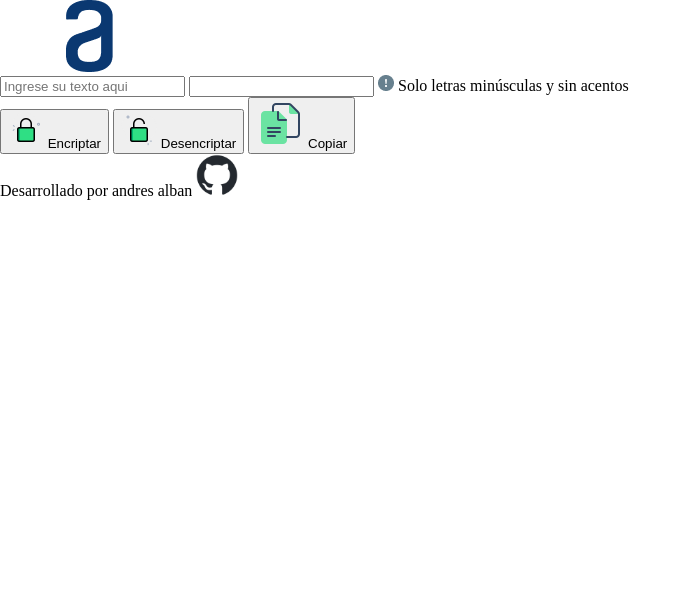
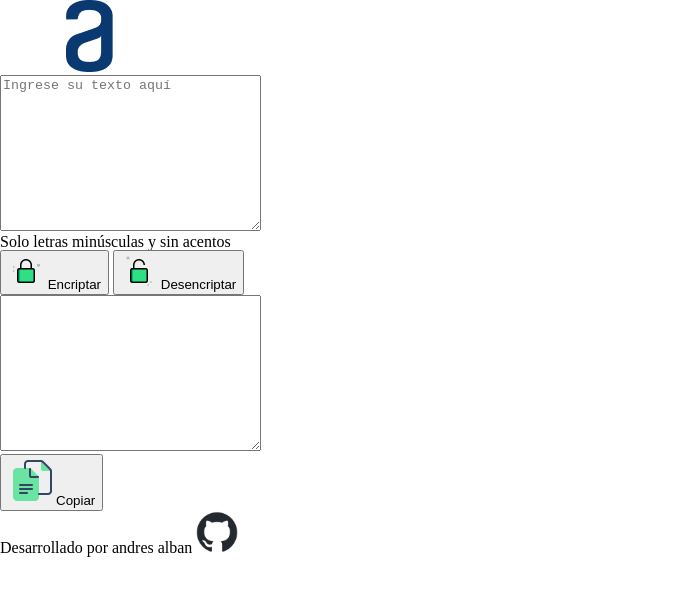
Before and after one commit to andresalban/EncriptadorDeTexto, a plain HTML site: page index.html in a window 1280 px wide. Shown: the whole page, without its empty margins (0-691 px from the left). Drawn offline with Linux system fonts and the light colour scheme.

Commit message:
index.html actualizado

```diff
--- a/index.html
+++ b/index.html
@@ -13,30 +13,32 @@
     <header>
         <img src="img/Logo.png" alt="logo Alura">
     </header>
-
     <main>
-        <form>
-            <div class="campoTexto">
-                <input type="text" name="" id="" placeholder="Ingrese su texto aqui">
-                <input type="text" name="" id="">
-                <label for=""> <img src="img/bi_exclamation-circle-fill.png" alt=""> Solo letras minúsculas y sin   acentos      </div>
-            </label>
+        <section>
+            <textarea class="text-area" cols="30" rows="10" placeholder="Ingrese su texto aquí"></textarea>
+            <div>
+                <label class="informacion">Solo letras minúsculas y sin acentos</label>
+            </div>
             <div class="botones">
-                <button type="submit" onclick="encriptar"> <img width="36" height="36" src="img/encriptar.png"
+                <button class="btn-encriptar" type="submit" onclick="encriptar"> <img width="36" height="36" src="img/encriptar.png"
                         alt="encriptar" />
                     Encriptar</button>
-                <button type="submit" onclick="desencriptar"> <img width="36" height="36" src="img/desencriptar.png"
+                <button class="btn-desencriptar" type="submit" onclick="desencriptar"> <img width="36" height="36" src="img/desencriptar.png"
                         alt="Desencriptar" />
                     Desencriptar</button>
-                <button onclick="copiar"> <img src="img/copiar.png" alt="copy" /> Copiar</button>
-
 
             </div>
 
-        </form>
+        </section>
+
+        <section>
+            <textarea class="mensaje" cols="30" rows="10"></textarea>
+            <div>
+                <button class="btn-copiar" onclick="copiar"> <img src="img/copiar.png" alt="copy">Copiar</button>
+            </div>
+
+        </section>
     </main>
-
-
     <footer>
         <label for="">Desarrollado por andres alban</label>
         <a href="https://github.com/andresalban">
```
